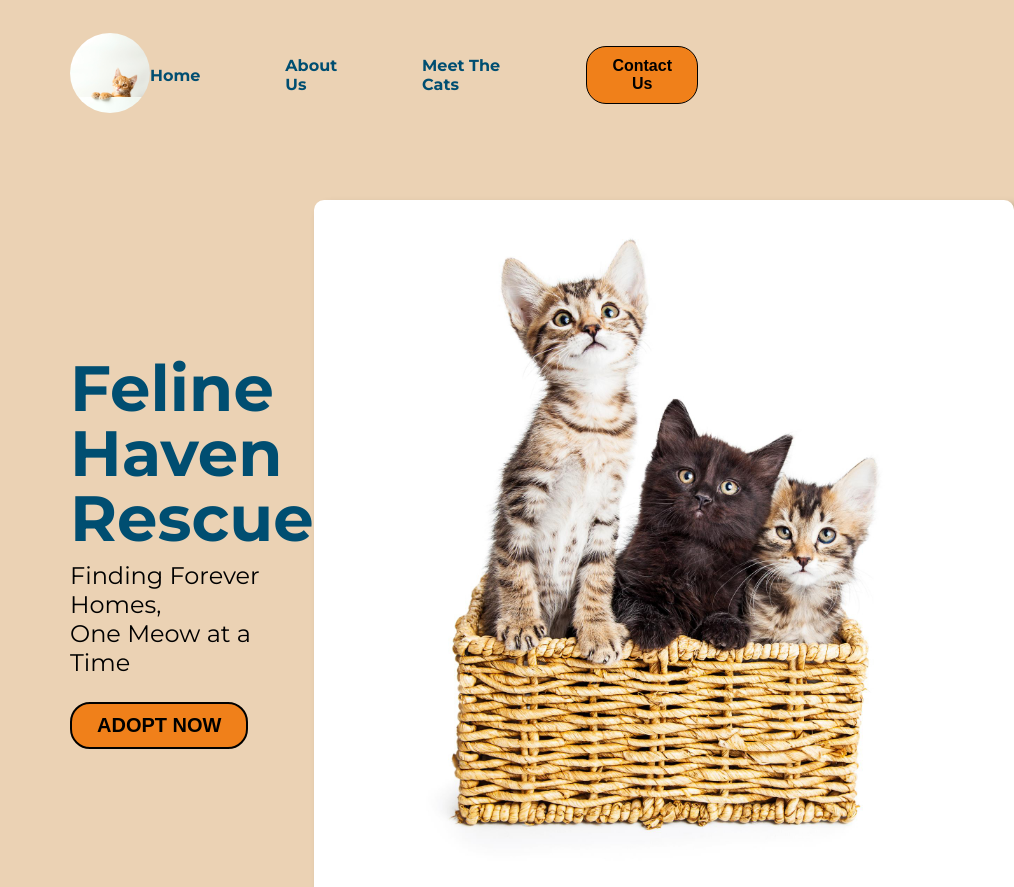
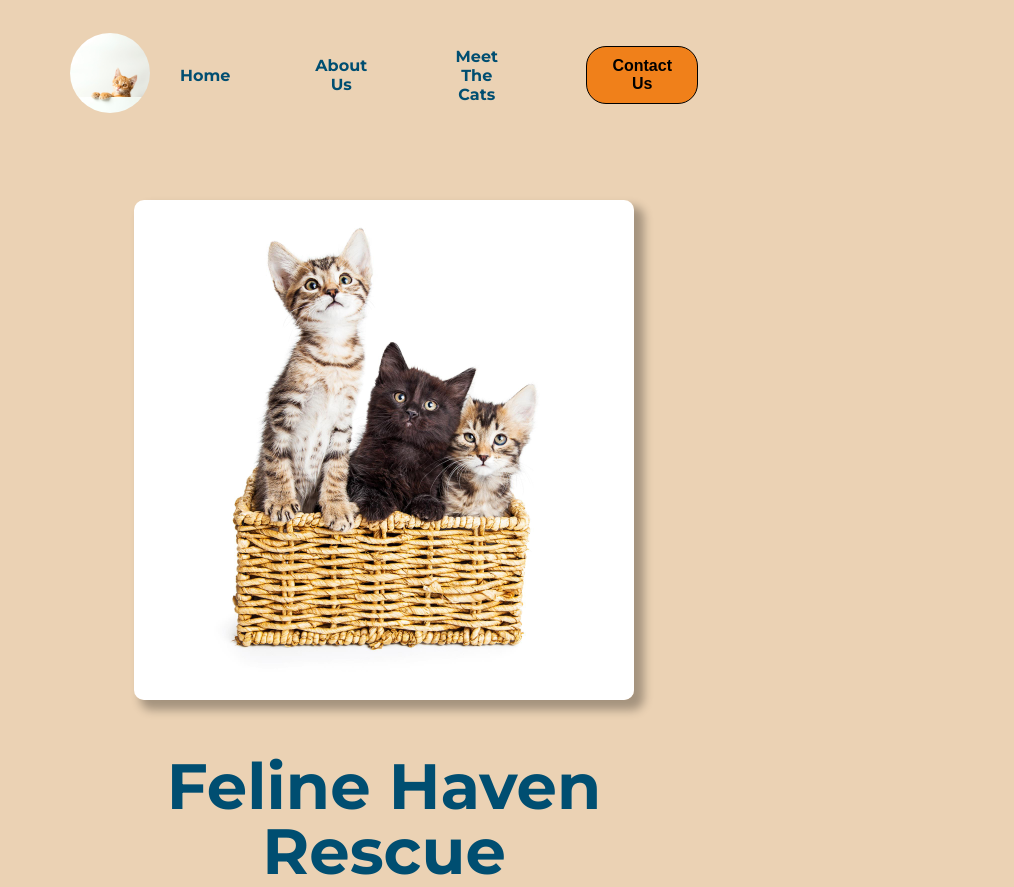
Before and after one commit to cas-pb/cat-adoption-website, a plain HTML site: page index.html in a window 768 px wide. Shown: the top 887 px of the page, 1014 px wide, since content can reach past the window. Drawn offline with Linux system fonts and the light colour scheme.

Commit message:
Add media query for tablet responsiveness

```diff
--- a/style.css
+++ b/style.css
@@ -105,3 +105,39 @@ a {
     text-decoration: none;
     color: #004e71;
 }
+
+@media (min-width:600px) and (max-width: 1200px) {
+    body {
+        /* background-color: powderblue; */
+        height: 100vh;
+    }
+
+    .content {
+        display: flex;
+        flex-direction: column-reverse;
+    }
+
+    .left-content {
+        display: flex;
+        flex-direction: column;
+        align-items: center;
+    }
+
+    h1 {
+        margin-top: 50px;
+        text-align: center;
+    }
+
+    .content-img > img {
+       height: 500px;
+    }
+
+    br {
+        display: none;
+    }
+
+   .header, .footer {
+    gap: 30px;
+    text-align: center;
+   }
+}
```
